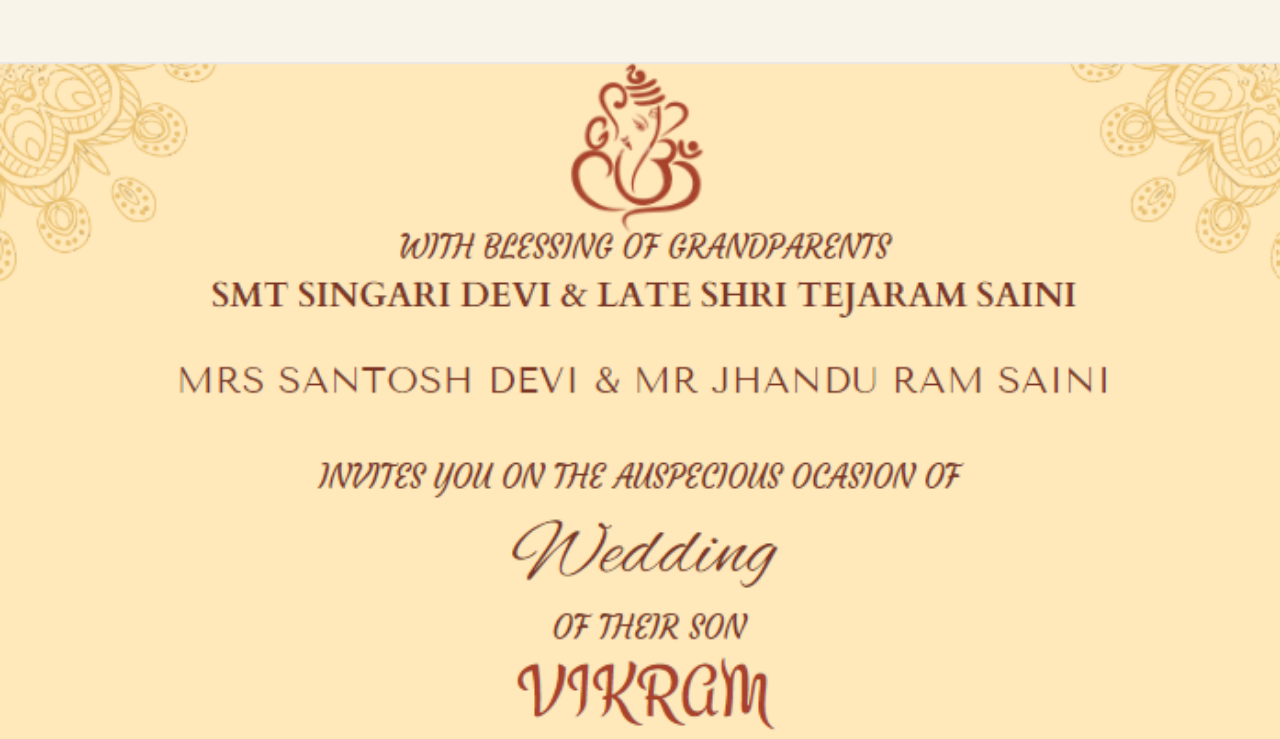
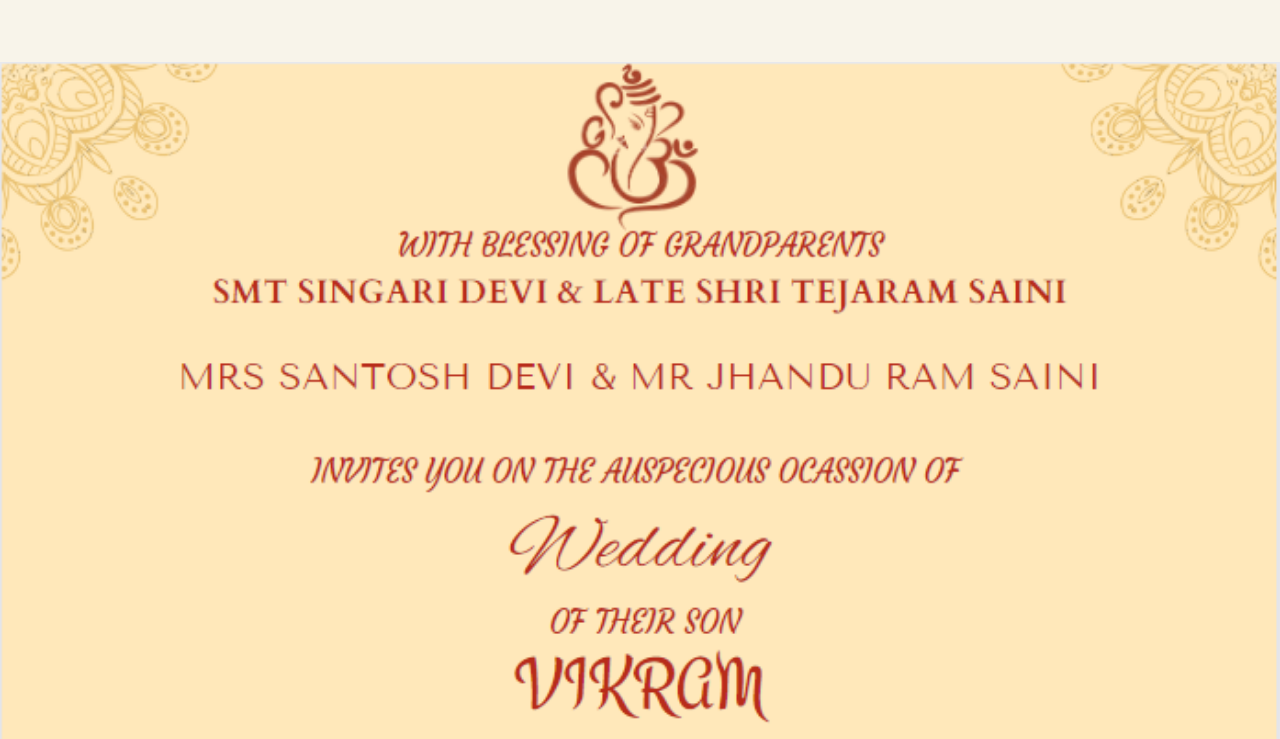
Before and after one commit to Parveen77/Wedding-card, a plain HTML site: page index.html in a window 1280 px wide. Shown: the part 1701-2440 px from the top of the page. Drawn offline with nearby package versions, Linux system fonts and the light colour scheme; a web font is replaced by a local one.

Commit message:
Update index.html

```diff
--- a/index.html
+++ b/index.html
@@ -76,7 +76,7 @@
 </div>
 
   <div class="wedding-card">
-    <img src="images/1st.1.png" alt="Wedding card" width="100%" height="">
+    <img src="images/1st.png" alt="Wedding card" width="100%" height="">
 
   </div>
   <div class="video-prt">
```
